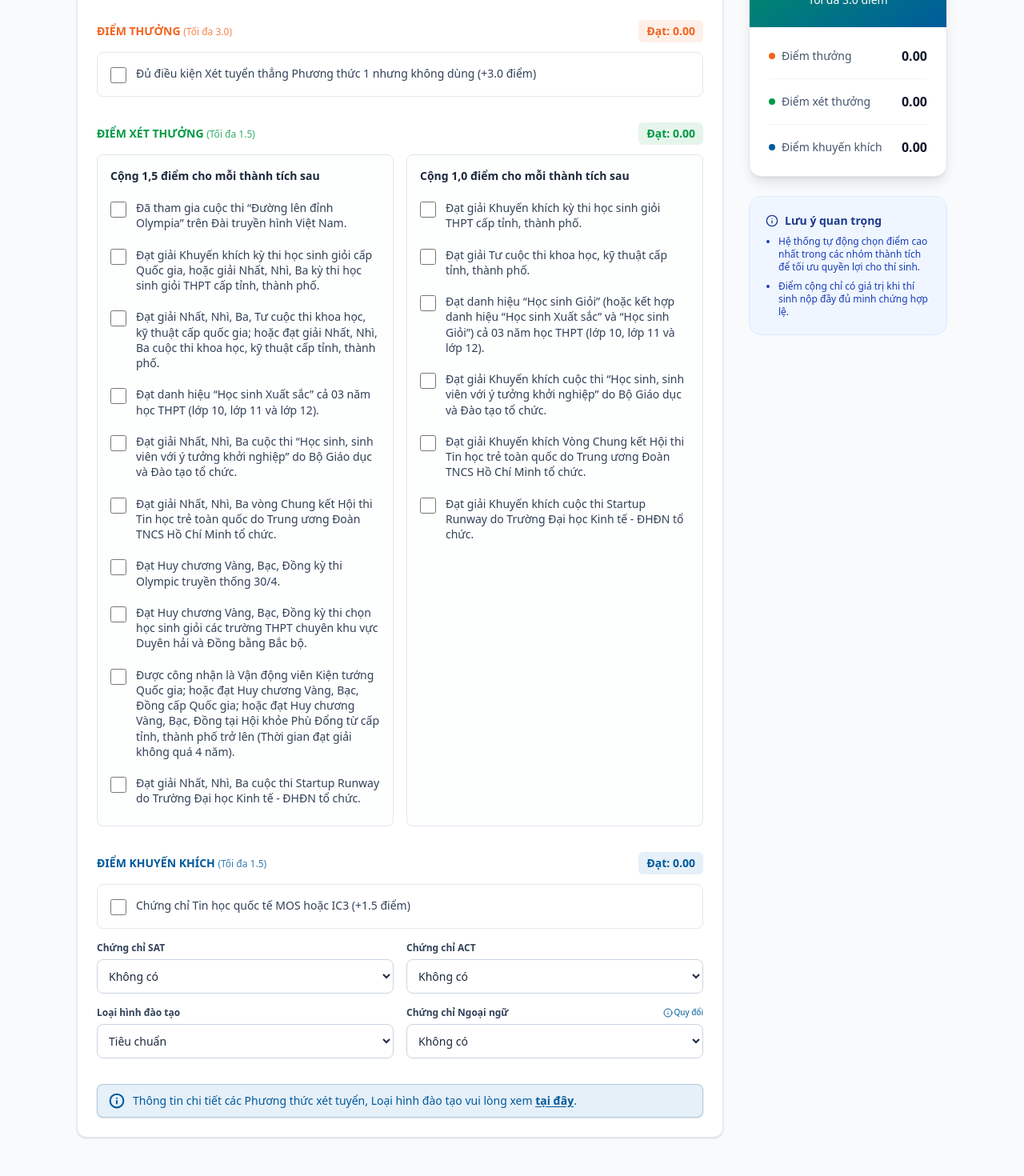
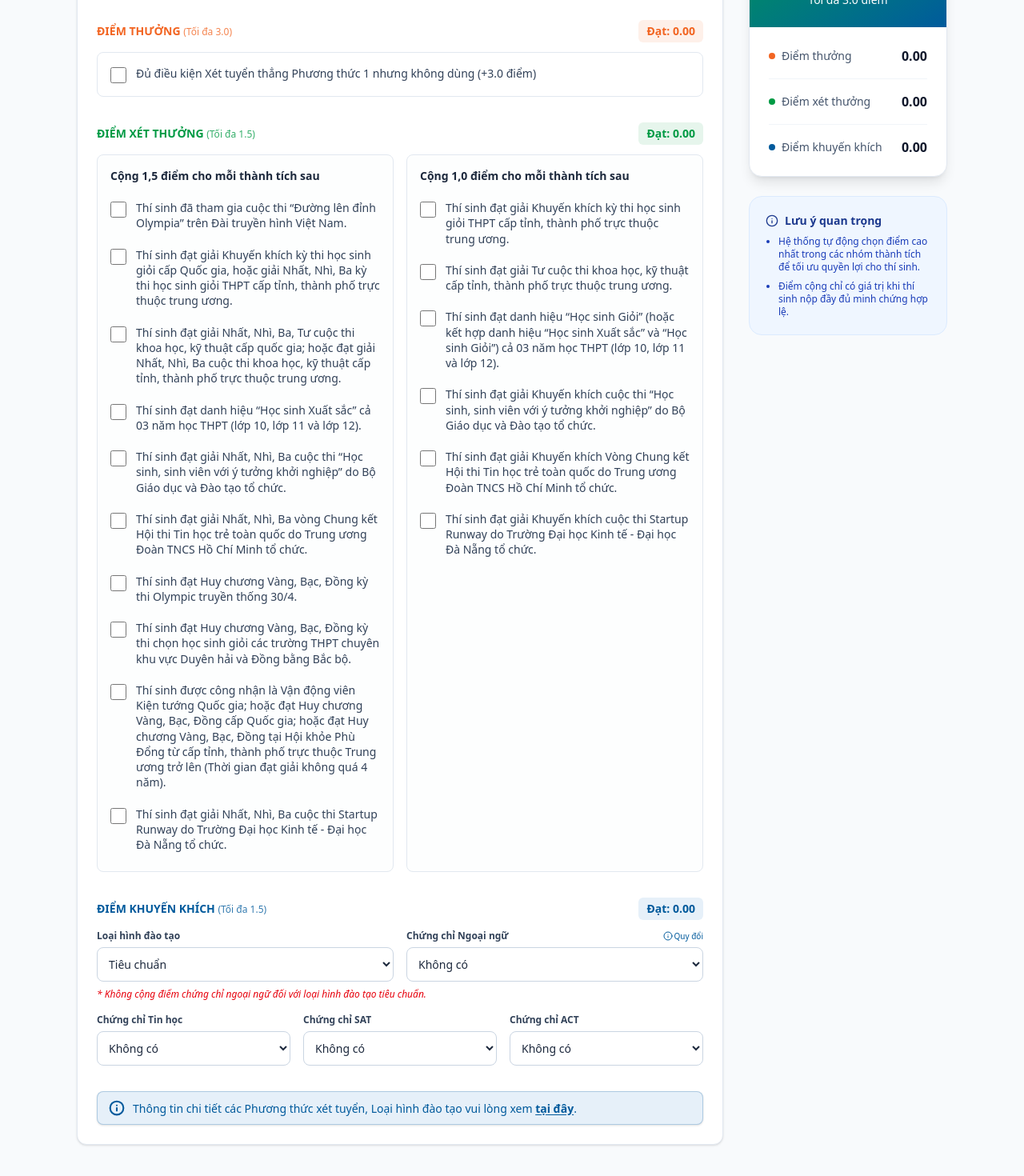
Before and after one commit to diendue48k/congtinhdiemcongdue, a React (Vite) app: page / in a window 1280 px wide. Shown: the part 228-1698 px from the top of the page at 80% size. Built offline with nearby package versions, Linux system fonts and the light colour scheme.

Commit message:
update feature

```diff
--- a/src/App.tsx
+++ b/src/App.tsx
@@ -58,7 +58,7 @@ export default function App() {
     khoiNghiepKk: false,
     tinHocTreKk: false,
     startupDueKk: false,
-    tinHocQuocTe: false,
+    tinHocQuocTe: '',
     sat: 0,
     act: 0,
     ngoaiNgu: 0,
@@ -84,7 +84,7 @@ export default function App() {
 
   // Group 3
   const max3_1 = state.heDaoTao === 'tieu_chuan' ? 0 : state.ngoaiNgu;
-  const max3_2 = state.tinHocQuocTe ? 1.5 : 0;
+  const max3_2 = state.tinHocQuocTe !== '' ? 1.5 : 0;
   const max3_3 = state.sat;
   const max3_4 = state.act;
 
@@ -191,28 +191,28 @@ export default function App() {
                     <div className="border border-slate-200 rounded-lg p-4 bg-slate-50/30">
                       <h4 className="text-sm font-semibold text-slate-800 mb-3">Cộng 1,5 điểm cho mỗi thành tích sau</h4>
                       <div className="space-y-1">
-                        <CheckboxItem label="Đã tham gia cuộc thi “Đường lên đỉnh Olympia” trên Đài truyền hình Việt Nam." stateKey="olympia" colorClass="text-[#009A44] focus:ring-[#009A44]" />
-                        <CheckboxItem label="Đạt giải Khuyến khích kỳ thi học sinh giỏi cấp Quốc gia, hoặc giải Nhất, Nhì, Ba kỳ thi học sinh giỏi THPT cấp tỉnh, thành phố." stateKey="hsgQuocGia" colorClass="text-[#009A44] focus:ring-[#009A44]" />
-                        <CheckboxItem label="Đạt giải Nhất, Nhì, Ba, Tư cuộc thi khoa học, kỹ thuật cấp quốc gia; hoặc đạt giải Nhất, Nhì, Ba cuộc thi khoa học, kỹ thuật cấp tỉnh, thành phố." stateKey="khktQuocGia" colorClass="text-[#009A44] focus:ring-[#009A44]" />
-                        <CheckboxItem label="Đạt danh hiệu “Học sinh Xuất sắc” cả 03 năm học THPT (lớp 10, lớp 11 và lớp 12)." stateKey="hsXuatSac" colorClass="text-[#009A44] focus:ring-[#009A44]" />
-                        <CheckboxItem label="Đạt giải Nhất, Nhì, Ba cuộc thi “Học sinh, sinh viên với ý tưởng khởi nghiệp” do Bộ Giáo dục và Đào tạo tổ chức." stateKey="khoiNghiepNhatNhiBa" colorClass="text-[#009A44] focus:ring-[#009A44]" />
-                        <CheckboxItem label="Đạt giải Nhất, Nhì, Ba vòng Chung kết Hội thi Tin học trẻ toàn quốc do Trung ương Đoàn TNCS Hồ Chí Minh tổ chức." stateKey="tinHocTreNhatNhiBa" colorClass="text-[#009A44] focus:ring-[#009A44]" />
-                        <CheckboxItem label="Đạt Huy chương Vàng, Bạc, Đồng kỳ thi Olympic truyền thống 30/4." stateKey="olympic" colorClass="text-[#009A44] focus:ring-[#009A44]" />
-                        <CheckboxItem label="Đạt Huy chương Vàng, Bạc, Đồng kỳ thi chọn học sinh giỏi các trường THPT chuyên khu vực Duyên hải và Đồng bằng Bắc bộ." stateKey="hsgDuyenHai" colorClass="text-[#009A44] focus:ring-[#009A44]" />
-                        <CheckboxItem label="Được công nhận là Vận động viên Kiện tướng Quốc gia; hoặc đạt Huy chương Vàng, Bạc, Đồng cấp Quốc gia; hoặc đạt Huy chương Vàng, Bạc, Đồng tại Hội khỏe Phù Đổng từ cấp tỉnh, thành phố trở lên (Thời gian đạt giải không quá 4 năm)." stateKey="theThao" colorClass="text-[#009A44] focus:ring-[#009A44]" />
-                        <CheckboxItem label="Đạt giải Nhất, Nhì, Ba cuộc thi Startup Runway do Trường Đại học Kinh tế - ĐHĐN tổ chức." stateKey="startupDueNhatNhiBa" colorClass="text-[#009A44] focus:ring-[#009A44]" />
+                        <CheckboxItem label="Thí sinh đã tham gia cuộc thi “Đường lên đỉnh Olympia” trên Đài truyền hình Việt Nam." stateKey="olympia" colorClass="text-[#009A44] focus:ring-[#009A44]" />
+                        <CheckboxItem label="Thí sinh đạt giải Khuyến khích kỳ thi học sinh giỏi cấp Quốc gia, hoặc giải Nhất, Nhì, Ba kỳ thi học sinh giỏi THPT cấp tỉnh, thành phố trực thuộc trung ương." stateKey="hsgQuocGia" colorClass="text-[#009A44] focus:ring-[#009A44]" />
+                        <CheckboxItem label="Thí sinh đạt giải Nhất, Nhì, Ba, Tư cuộc thi khoa học, kỹ thuật cấp quốc gia; hoặc đạt giải Nhất, Nhì, Ba cuộc thi khoa học, kỹ thuật cấp tỉnh, thành phố trực thuộc trung ương." stateKey="khktQuocGia" colorClass="text-[#009A44] focus:ring-[#009A44]" />
+                        <CheckboxItem label="Thí sinh đạt danh hiệu “Học sinh Xuất sắc” cả 03 năm học THPT (lớp 10, lớp 11 và lớp 12)." stateKey="hsXuatSac" colorClass="text-[#009A44] focus:ring-[#009A44]" />
+                        <CheckboxItem label="Thí sinh đạt giải Nhất, Nhì, Ba cuộc thi “Học sinh, sinh viên với ý tưởng khởi nghiệp” do Bộ Giáo dục và Đào tạo tổ chức." stateKey="khoiNghiepNhatNhiBa" colorClass="text-[#009A44] focus:ring-[#009A44]" />
+                        <CheckboxItem label="Thí sinh đạt giải Nhất, Nhì, Ba vòng Chung kết Hội thi Tin học trẻ toàn quốc do Trung ương Đoàn TNCS Hồ Chí Minh tổ chức." stateKey="tinHocTreNhatNhiBa" colorClass="text-[#009A44] focus:ring-[#009A44]" />
+                        <CheckboxItem label="Thí sinh đạt Huy chương Vàng, Bạc, Đồng kỳ thi Olympic truyền thống 30/4." stateKey="olympic" colorClass="text-[#009A44] focus:ring-[#009A44]" />
+                        <CheckboxItem label="Thí sinh đạt Huy chương Vàng, Bạc, Đồng kỳ thi chọn học sinh giỏi các trường THPT chuyên khu vực Duyên hải và Đồng bằng Bắc bộ." stateKey="hsgDuyenHai" colorClass="text-[#009A44] focus:ring-[#009A44]" />
+                        <CheckboxItem label="Thí sinh được công nhận là Vận động viên Kiện tướng Quốc gia; hoặc đạt Huy chương Vàng, Bạc, Đồng cấp Quốc gia; hoặc đạt Huy chương Vàng, Bạc, Đồng tại Hội khỏe Phù Đổng từ cấp tỉnh, thành phố trực thuộc Trung ương trở lên (Thời gian đạt giải không quá 4 năm)." stateKey="theThao" colorClass="text-[#009A44] focus:ring-[#009A44]" />
+                        <CheckboxItem label="Thí sinh đạt giải Nhất, Nhì, Ba cuộc thi Startup Runway do Trường Đại học Kinh tế - Đại học Đà Nẵng tổ chức." stateKey="startupDueNhatNhiBa" colorClass="text-[#009A44] focus:ring-[#009A44]" />
                       </div>
                     </div>
                     {/* Cột 1.0 điểm */}
                     <div className="border border-slate-200 rounded-lg p-4 bg-slate-50/30">
                       <h4 className="text-sm font-semibold text-slate-800 mb-3">Cộng 1,0 điểm cho mỗi thành tích sau</h4>
                       <div className="space-y-1">
-                        <CheckboxItem label="Đạt giải Khuyến khích kỳ thi học sinh giỏi THPT cấp tỉnh, thành phố." stateKey="hsgKkTinh" colorClass="text-[#009A44] focus:ring-[#009A44]" />
-                        <CheckboxItem label="Đạt giải Tư cuộc thi khoa học, kỹ thuật cấp tỉnh, thành phố." stateKey="khktKkTinh" colorClass="text-[#009A44] focus:ring-[#009A44]" />
-                        <CheckboxItem label="Đạt danh hiệu “Học sinh Giỏi” (hoặc kết hợp danh hiệu “Học sinh Xuất sắc” và “Học sinh Giỏi”) cả 03 năm học THPT (lớp 10, lớp 11 và lớp 12)." stateKey="hsGioi" colorClass="text-[#009A44] focus:ring-[#009A44]" />
-                        <CheckboxItem label="Đạt giải Khuyến khích cuộc thi “Học sinh, sinh viên với ý tưởng khởi nghiệp” do Bộ Giáo dục và Đào tạo tổ chức." stateKey="khoiNghiepKk" colorClass="text-[#009A44] focus:ring-[#009A44]" />
-                        <CheckboxItem label="Đạt giải Khuyến khích Vòng Chung kết Hội thi Tin học trẻ toàn quốc do Trung ương Đoàn TNCS Hồ Chí Minh tổ chức." stateKey="tinHocTreKk" colorClass="text-[#009A44] focus:ring-[#009A44]" />
-                        <CheckboxItem label="Đạt giải Khuyến khích cuộc thi Startup Runway do Trường Đại học Kinh tế - ĐHĐN tổ chức." stateKey="startupDueKk" colorClass="text-[#009A44] focus:ring-[#009A44]" />
+                        <CheckboxItem label="Thí sinh đạt giải Khuyến khích kỳ thi học sinh giỏi THPT cấp tỉnh, thành phố trực thuộc trung ương." stateKey="hsgKkTinh" colorClass="text-[#009A44] focus:ring-[#009A44]" />
+                        <CheckboxItem label="Thí sinh đạt giải Tư cuộc thi khoa học, kỹ thuật cấp tỉnh, thành phố trực thuộc trung ương." stateKey="khktKkTinh" colorClass="text-[#009A44] focus:ring-[#009A44]" />
+                        <CheckboxItem label="Thí sinh đạt danh hiệu “Học sinh Giỏi” (hoặc kết hợp danh hiệu “Học sinh Xuất sắc” và “Học sinh Giỏi”) cả 03 năm học THPT (lớp 10, lớp 11 và lớp 12)." stateKey="hsGioi" colorClass="text-[#009A44] focus:ring-[#009A44]" />
+                        <CheckboxItem label="Thí sinh đạt giải Khuyến khích cuộc thi “Học sinh, sinh viên với ý tưởng khởi nghiệp” do Bộ Giáo dục và Đào tạo tổ chức." stateKey="khoiNghiepKk" colorClass="text-[#009A44] focus:ring-[#009A44]" />
+                        <CheckboxItem label="Thí sinh đạt giải Khuyến khích Vòng Chung kết Hội thi Tin học trẻ toàn quốc do Trung ương Đoàn TNCS Hồ Chí Minh tổ chức." stateKey="tinHocTreKk" colorClass="text-[#009A44] focus:ring-[#009A44]" />
+                        <CheckboxItem label="Thí sinh đạt giải Khuyến khích cuộc thi Startup Runway do Trường Đại học Kinh tế - Đại học Đà Nẵng tổ chức." stateKey="startupDueKk" colorClass="text-[#009A44] focus:ring-[#009A44]" />
                       </div>
                     </div>
                   </div>
@@ -229,46 +229,7 @@ export default function App() {
                     </div>
                   </div>
 
-                  <div className="border border-slate-200 rounded-lg p-4 mb-4 hover:bg-slate-50 transition-colors">
-                    <label className="flex items-start gap-3 cursor-pointer">
-                      <input
-                        type="checkbox"
-                        className="mt-0.5 shrink-0 w-5 h-5 rounded border-slate-300 text-[#005A9C] focus:ring-[#005A9C]"
-                        checked={state.tinHocQuocTe}
-                        onChange={(e) => handleStateChange('tinHocQuocTe', e.target.checked)}
-                      />
-                      <span className="text-sm font-medium text-slate-700 leading-snug">Chứng chỉ Tin học quốc tế MOS hoặc IC3 (+1.5 điểm)</span>
-                    </label>
-                  </div>
-
-                  <div className="grid grid-cols-1 sm:grid-cols-2 gap-4 mb-4">
-                    <div>
-                      <label className="block text-xs font-semibold text-slate-700 mb-1.5">Chứng chỉ SAT</label>
-                      <select
-                        className="w-full p-2.5 border border-slate-300 rounded-lg text-sm bg-white focus:ring-2 focus:ring-[#005A9C] outline-none"
-                        value={state.sat}
-                        onChange={(e) => handleStateChange('sat', parseFloat(e.target.value))}
-                      >
-                        <option value={0}>Không có</option>
-                        <option value={1.0}>1100 &lt;= SAT &lt; 1300 (+1.0 điểm)</option>
-                        <option value={1.5}>SAT &gt;= 1300 (+1.5 điểm)</option>
-                      </select>
-                    </div>
-                    <div>
-                      <label className="block text-xs font-semibold text-slate-700 mb-1.5">Chứng chỉ ACT</label>
-                      <select
-                        className="w-full p-2.5 border border-slate-300 rounded-lg text-sm bg-white focus:ring-2 focus:ring-[#005A9C] outline-none"
-                        value={state.act}
-                        onChange={(e) => handleStateChange('act', parseFloat(e.target.value))}
-                      >
-                        <option value={0}>Không có</option>
-                        <option value={1.0}>22 &lt;= ACT &lt; 28 (+1.0 điểm)</option>
-                        <option value={1.5}>ACT &gt;= 28 (+1.5 điểm)</option>
-                      </select>
-                    </div>
-                  </div>
-
-                  <div className="grid grid-cols-1 sm:grid-cols-2 gap-4">
+                  <div className="grid grid-cols-1 md:grid-cols-2 gap-4 mb-2">
                     <div>
                       <label className="block text-xs font-semibold text-slate-700 mb-1.5">Loại hình đào tạo</label>
                       <select
@@ -294,6 +255,48 @@ export default function App() {
                         <option value={0}>Không có</option>
                         <option value={1.0}>Bậc 3 (Ví dụ: IELTS 5.0 - 5.5) (+1.0 điểm)</option>
                         <option value={1.5}>Bậc 4 trở lên (Ví dụ: IELTS 6.0+) (+1.5 điểm)</option>
+                      </select>
+                    </div>
+                  </div>
+                  <div className="mb-4 text-xs italic text-red-600">
+                    * Không cộng điểm chứng chỉ ngoại ngữ đối với loại hình đào tạo tiêu chuẩn.
+                  </div>
+
+                  <div className="grid grid-cols-1 md:grid-cols-3 gap-4">
+                    <div>
+                      <label className="block text-xs font-semibold text-slate-700 mb-1.5">Chứng chỉ Tin học</label>
+                      <select
+                        className="w-full p-2.5 border border-slate-300 rounded-lg text-sm bg-white focus:ring-2 focus:ring-[#005A9C] outline-none"
+                        value={state.tinHocQuocTe}
+                        onChange={(e) => handleStateChange('tinHocQuocTe', e.target.value)}
+                      >
+                        <option value="">Không có</option>
+                        <option value="MOS">MOS (+1.5 điểm)</option>
+                        <option value="IC3">IC3 (+1.5 điểm)</option>
+                      </select>
+                    </div>
+                    <div>
+                      <label className="block text-xs font-semibold text-slate-700 mb-1.5">Chứng chỉ SAT</label>
+                      <select
+                        className="w-full p-2.5 border border-slate-300 rounded-lg text-sm bg-white focus:ring-2 focus:ring-[#005A9C] outline-none"
+                        value={state.sat}
+                        onChange={(e) => handleStateChange('sat', parseFloat(e.target.value))}
+                      >
+                        <option value={0}>Không có</option>
+                        <option value={1.0}>1100 &lt;= SAT &lt; 1300 (+1.0 điểm)</option>
+                        <option value={1.5}>SAT &gt;= 1300 (+1.5 điểm)</option>
+                      </select>
+                    </div>
+                    <div>
+                      <label className="block text-xs font-semibold text-slate-700 mb-1.5">Chứng chỉ ACT</label>
+                      <select
+                        className="w-full p-2.5 border border-slate-300 rounded-lg text-sm bg-white focus:ring-2 focus:ring-[#005A9C] outline-none"
+                        value={state.act}
+                        onChange={(e) => handleStateChange('act', parseFloat(e.target.value))}
+                      >
+                        <option value={0}>Không có</option>
+                        <option value={1.0}>22 &lt;= ACT &lt; 28 (+1.0 điểm)</option>
+                        <option value={1.5}>ACT &gt;= 28 (+1.5 điểm)</option>
                       </select>
                     </div>
                   </div>
--- a/src/types.ts
+++ b/src/types.ts
@@ -14,6 +14,7 @@ export interface AppState {
   olympic: boolean;
   theThao: boolean;
   startupDueNhatNhiBa: boolean;
+  hsgDuyenHai: boolean;
 
   // Group 2 - 1.0 points
   hsgKkTinh: boolean;
@@ -24,7 +25,7 @@ export interface AppState {
   startupDueKk: boolean;
 
   // Group 3
-  tinHocQuocTe: boolean;
+  tinHocQuocTe: string;
   sat: number;
   act: number;
   ngoaiNgu: number;
```
